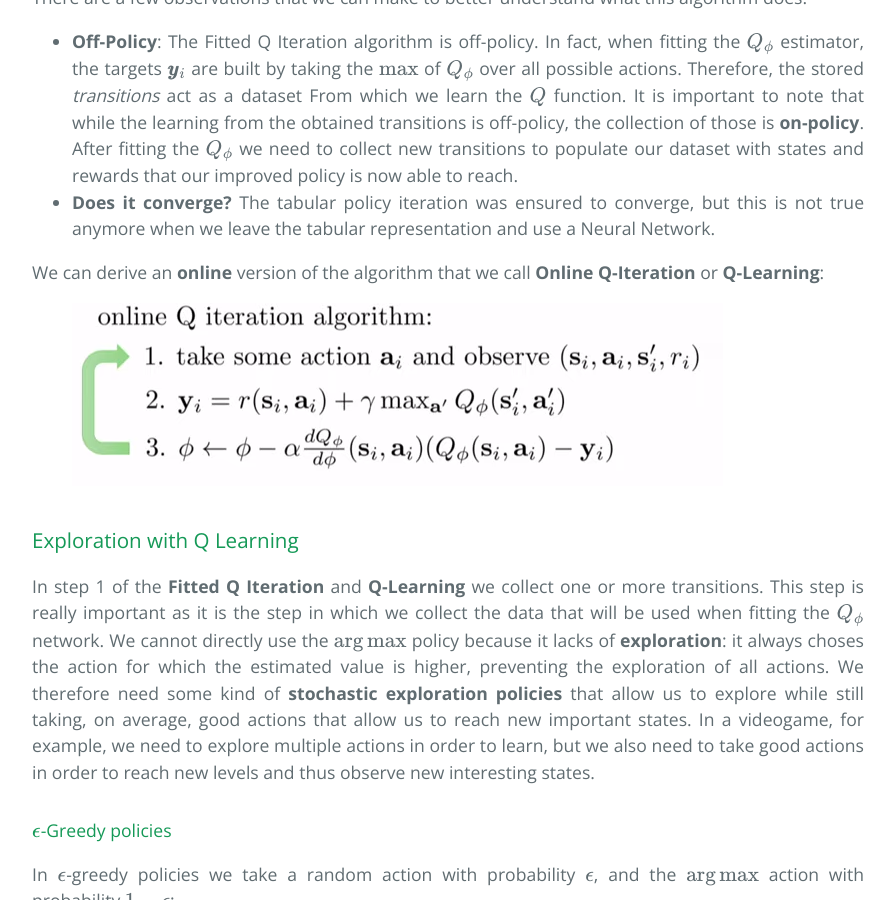
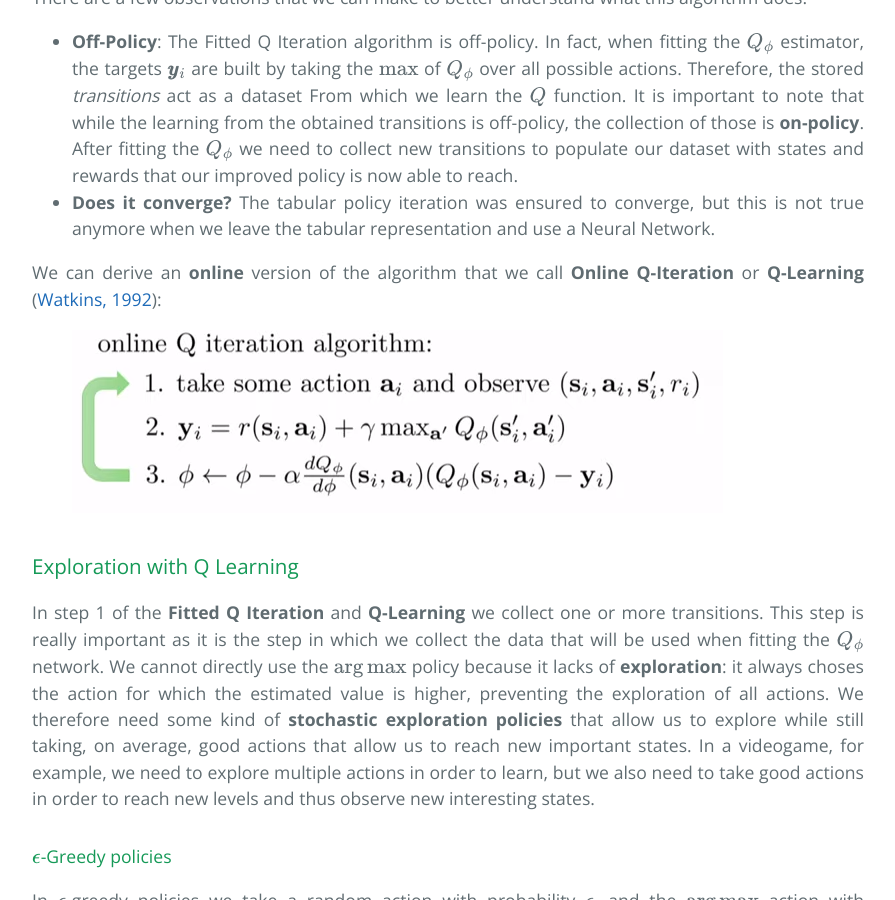
Before and after one commit to CampusAI/CampusAI.github.io, a Jekyll site: the page built from _lectures/lecture_7/lecture7.md, in a window 1280 px wide and 900 px high, scrolled down 3669 px. Shown: the whole window, without its empty margins (192-1087 px from the left). Built offline with Jekyll 4.4.1, drawn with Linux system fonts in a browser that asks for light colours; formulas are drawn with MathJax 3.

Commit message:
Cite Watkins 1992 Q Learning in Lecture 7

```diff
--- a/_lectures/lecture_7/lecture7.md
+++ b/_lectures/lecture_7/lecture7.md
@@ -143,7 +143,7 @@ There are a few observations that we can make to better understand what this alg
   not true anymore when we leave the tabular representation and use a Neural Network.
 
 We can derive an **online** version of the algorithm that we call **Online Q-Iteration** or
-**Q-Learning**:
+**Q-Learning** ([Watkins, 1992](http://citeseerx.ist.psu.edu/viewdoc/summary?doi=10.1.1.466.7149)):
 {% include figure.html url="/_lectures/lecture_7/online_q_learning.png" %}
 
 
```
